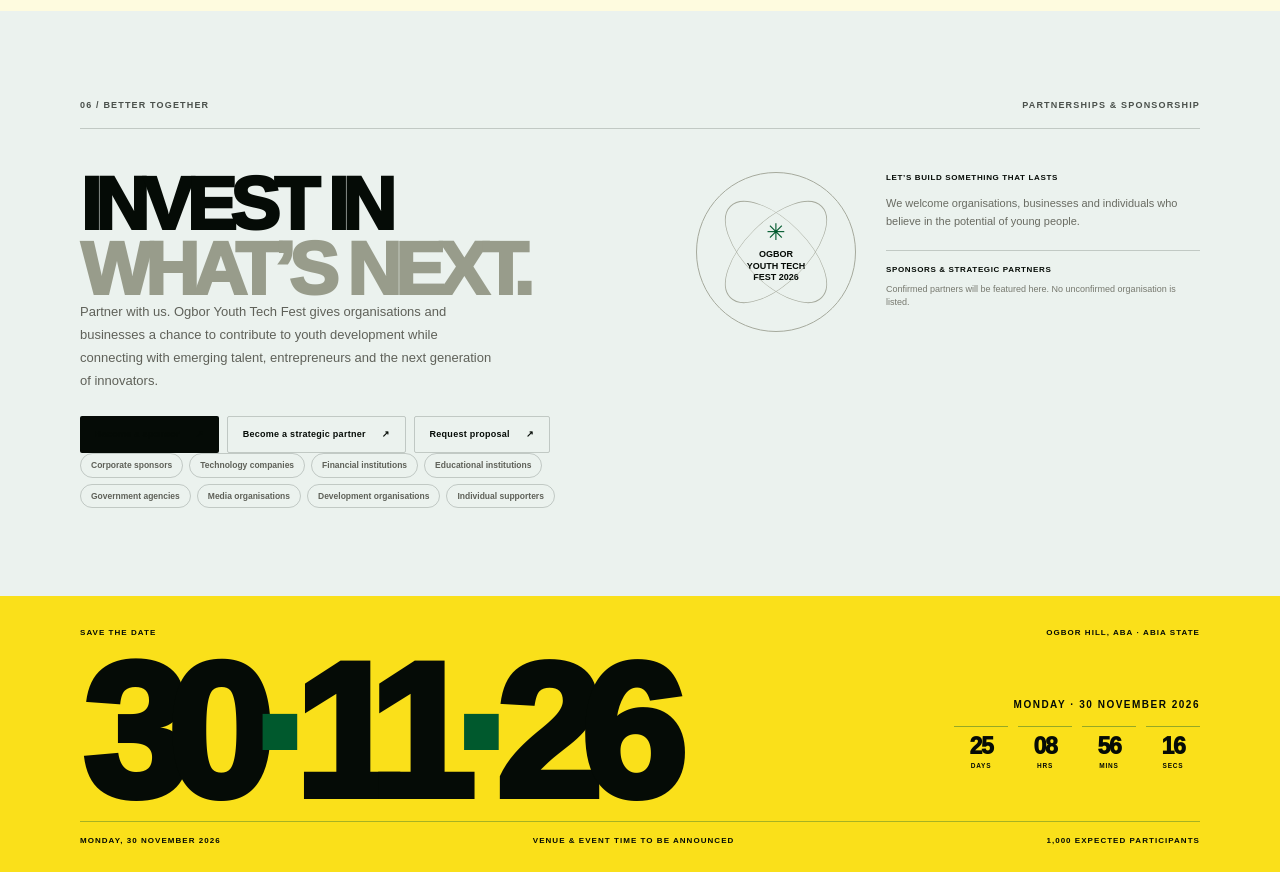
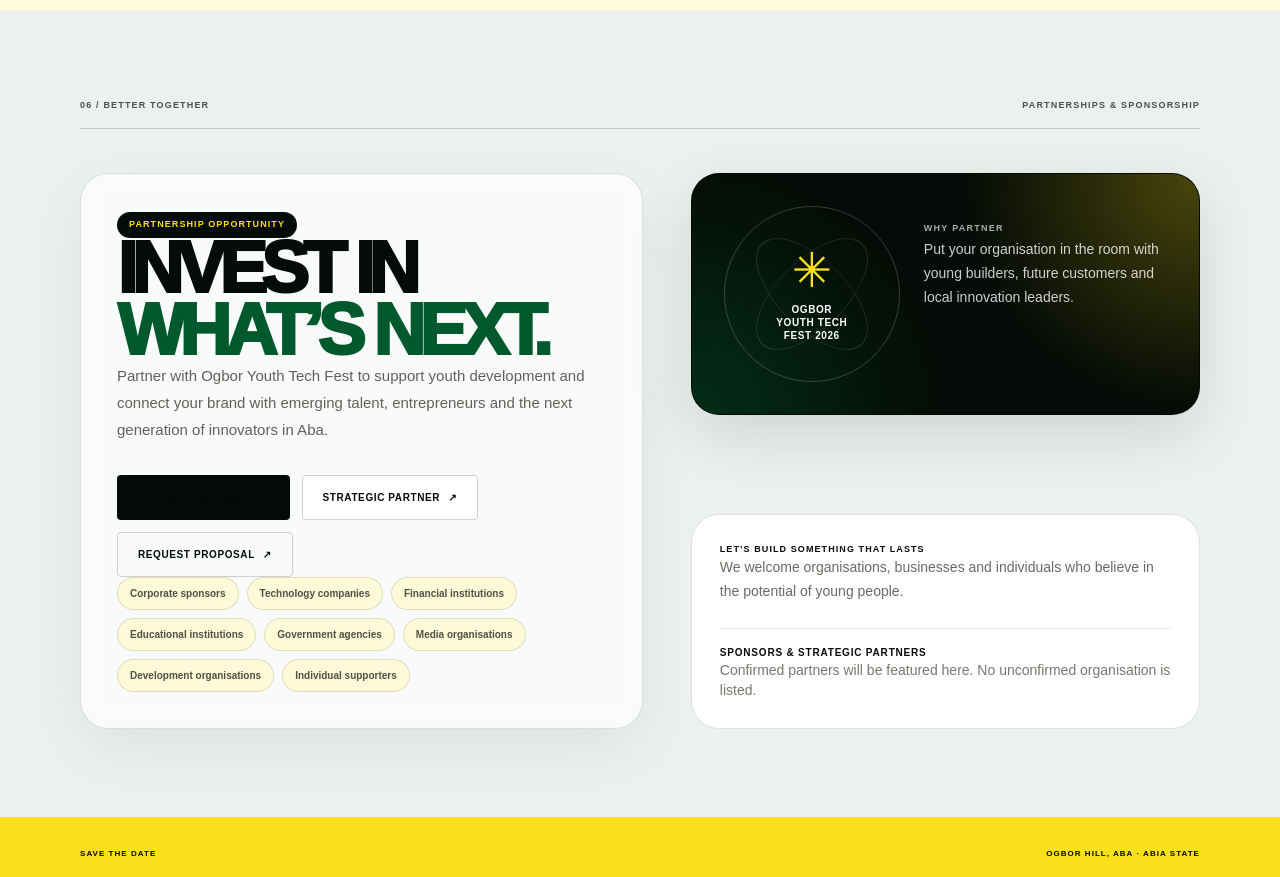
Before and after one commit to boyalonetechs/ogbor_youth_techfest, a Next.js app: page / in a window 1280 px wide. Shown: the part 4540-5417 px from the top of the page. Built offline with nearby package versions, Linux system fonts and the light colour scheme; a web font is replaced by a local one.

Commit message:
Redesign partners CTA section with Tailwind

```diff
--- a/src/components/landing/Partners.tsx
+++ b/src/components/landing/Partners.tsx
@@ -20,57 +20,85 @@ const proposalMail =
 
 export default function Partners() {
   return (
-    <section className="oytf-section oytf-partners" id="partners">
+    <section
+      className="bg-[color-mix(in_srgb,var(--hero-green,#00592D)_8%,white)] px-[5%] py-[88px] text-[#050B06] lg:px-[max(5%,calc((100%-1120px)/2))]"
+      id="partners"
+    >
       <SectionKicker
         index="06"
         label="BETTER TOGETHER"
         right="PARTNERSHIPS & SPONSORSHIP"
       />
 
-      <div className="oytf-partners-grid">
-        <div>
-          <h2 className="oytf-display">
+      <div className="grid gap-10 pt-11 lg:grid-cols-[1.05fr_0.95fr] lg:gap-12">
+        <div className="rounded-[28px] border border-[rgba(5,11,6,0.12)] bg-white/70 p-7 shadow-[0_20px_60px_rgba(5,11,6,0.06)] backdrop-blur-sm md:p-9">
+          <span className="inline-flex rounded-full bg-[#050B06] px-3 py-1.5 text-[9px] font-extrabold uppercase tracking-[0.12em] text-[var(--hero-yellow,#FAE01A)]">
+            Partnership opportunity
+          </span>
+
+          <h2 className="mt-5 font-hero text-[clamp(42px,6vw,72px)] font-[950] leading-[0.86] tracking-[-0.085em] text-balance uppercase">
             INVEST IN
             <br />
-            <span>WHAT’S NEXT.</span>
+            <span className="text-[var(--hero-green,#00592D)]">
+              WHAT’S NEXT.
+            </span>
           </h2>
 
-          <p className="oytf-partners-lead">
-            Partner with us. Ogbor Youth Tech Fest gives organisations and
-            businesses a chance to contribute to youth development while
-            connecting with emerging talent, entrepreneurs and the next
-            generation of innovators.
+          <p className="mt-5 max-w-[520px] text-sm leading-[1.8] text-[#5f6159] md:text-[15px]">
+            Partner with Ogbor Youth Tech Fest to support youth development and
+            connect your brand with emerging talent, entrepreneurs and the next
+            generation of innovators in Aba.
           </p>
 
-          <div className="oytf-partner-actions">
-            <a className="oytf-button" href={sponsorMail}>
-              Become a sponsor <span aria-hidden="true">↗</span>
+          <div className="mt-8 flex flex-wrap gap-3">
+            <a
+              className="inline-flex items-center justify-center rounded-sm bg-[#050B06] px-5 py-3.5 text-[10px] font-extrabold uppercase tracking-[0.06em] text-white transition-colors hover:bg-[var(--hero-green,#00592D)]"
+              href={sponsorMail}
+            >
+              Become a sponsor <span aria-hidden="true" className="ml-2">↗</span>
             </a>
             <a
-              className="oytf-button oytf-button--outline"
+              className="inline-flex items-center justify-center rounded-sm border border-[rgba(5,11,6,0.18)] bg-white px-5 py-3.5 text-[10px] font-extrabold uppercase tracking-[0.06em] text-[#050B06] transition-colors hover:border-[var(--hero-green,#00592D)] hover:text-[var(--hero-green,#00592D)]"
               href={partnerMail}
             >
-              Become a strategic partner <span aria-hidden="true">↗</span>
+              Strategic partner <span aria-hidden="true" className="ml-2">↗</span>
             </a>
             <a
-              className="oytf-button oytf-button--outline"
+              className="inline-flex items-center justify-center rounded-sm border border-[rgba(5,11,6,0.18)] bg-transparent px-5 py-3.5 text-[10px] font-extrabold uppercase tracking-[0.06em] text-[#050B06] transition-colors hover:border-[var(--hero-green,#00592D)] hover:text-[var(--hero-green,#00592D)]"
               href={proposalMail}
             >
-              Request proposal <span aria-hidden="true">↗</span>
+              Request proposal <span aria-hidden="true" className="ml-2">↗</span>
             </a>
           </div>
 
-          <ul className="oytf-partner-list" aria-label="Who we welcome">
+          <ul className="mt-8 flex flex-wrap gap-2" aria-label="Who we welcome">
             {partnerTypes.map((type) => (
-              <li key={type}>{type}</li>
+              <li
+                key={type}
+                className="rounded-full border border-[rgba(5,11,6,0.12)] bg-[color-mix(in_srgb,var(--hero-yellow,#FAE01A)_18%,white)] px-3 py-2 text-[10px] font-bold text-[#4f5147]"
+              >
+                {type}
+              </li>
             ))}
           </ul>
         </div>
 
-        <div className="oytf-partner-side">
-          <div className="oytf-partner-orbit" aria-hidden="true">
-            <span>✳</span>
-            <i>
+        <div className="flex flex-col justify-between gap-6">
+          <div className="relative overflow-hidden rounded-[28px] border border-[rgba(5,11,6,0.12)] bg-[#050B06] p-8 text-white shadow-[0_20px_60px_rgba(5,11,6,0.12)]">
+            <div
+              aria-hidden="true"
+              className="absolute inset-0 bg-[radial-gradient(circle_at_top_right,rgba(250,224,26,0.28),transparent_42%),radial-gradient(circle_at_bottom_left,rgba(0,89,45,0.45),transparent_45%)]"
+            />
+            <div className="relative flex items-start justify-between gap-6">
+              <div
+                className="relative flex h-36 w-36 shrink-0 items-center justify-center rounded-full border border-white/20 text-center md:h-44 md:w-44"
+                aria-hidden="true"
+              >
+                <div className="absolute inset-4 rounded-full border border-white/15 [transform:rotate(45deg)_scaleX(0.48)]" />
+                <div className="absolute inset-4 rounded-full border border-white/15 [transform:rotate(-45deg)_scaleX(0.48)]" />
+                <div className="relative z-10">
+                  <span className="block text-4xl text-[var(--hero-yellow,#FAE01A)] md:text-5xl">✳</span>
+                  <i className="mt-2 block text-[10px] font-extrabold not-italic uppercase leading-[1.3] tracking-[0.06em]">
                     OGBOR
                     <br />
                     YOUTH TECH
@@ -78,19 +106,35 @@ export default function Partners() {
                     FEST 2026
                   </i>
                 </div>
+              </div>
+              <div className="pt-2">
+                <span className="text-[9px] font-extrabold uppercase tracking-[0.14em] text-white/65">
+                  Why partner
+                </span>
+                <p className="mt-3 max-w-[280px] text-sm leading-[1.7] text-white/80">
+                  Put your organisation in the room with young builders, future
+                  customers and local innovation leaders.
+                </p>
+              </div>
+            </div>
+          </div>
 
-          <div className="oytf-partner-copy">
-            <span>LET’S BUILD SOMETHING THAT LASTS</span>
-            <p>
-              We welcome organisations, businesses and individuals who believe
-              in the potential of young people.
+          <div className="rounded-[28px] border border-[rgba(5,11,6,0.12)] bg-white p-7">
+            <span className="block text-[9px] font-extrabold uppercase tracking-[0.12em] text-[#050B06]">
+              LET’S BUILD SOMETHING THAT LASTS
+            </span>
+            <p className="mt-3 text-sm leading-[1.7] text-[#696b62]">
+              We welcome organisations, businesses and individuals who believe in
+              the potential of young people.
             </p>
-            <div className="oytf-partner-placeholder">
-              SPONSORS &amp; STRATEGIC PARTNERS
-              <small>
+            <div className="mt-6 border-t border-[rgba(5,11,6,0.12)] pt-4">
+              <div className="text-[10px] font-extrabold uppercase tracking-[0.08em] text-[#050B06]">
+                Sponsors &amp; strategic partners
+              </div>
+              <p className="mt-2 text-sm text-[#77796f]">
                 Confirmed partners will be featured here. No unconfirmed
                 organisation is listed.
-              </small>
+              </p>
             </div>
           </div>
         </div>
```
Lines whose indentation alone changed are shown as unchanged.
